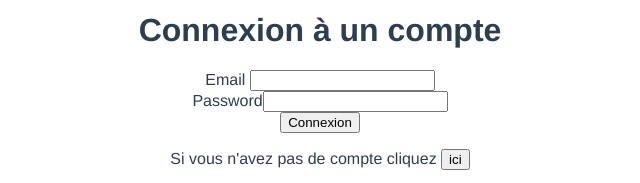
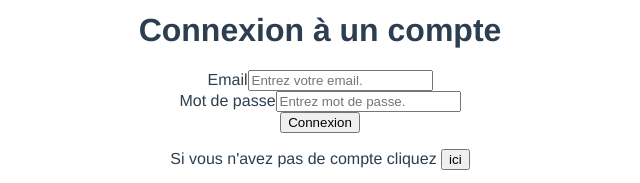
Before and after one commit to MaxTuron/Groupomania, a Vue app in the folder frontend/: page / in a window 1280 px wide. Shown: the part 289-472 px from the top of the page, without its empty margins (320-960 px from the left). Built offline with nearby package versions, Linux system fonts and the light colour scheme; the HTML template or start-up script is replaced by a standard one.

Commit message:
Mise en place du login !

```diff
--- /dev/null
+++ b/frontend/src/Pages/Message.vue
@@ -0,0 +1,13 @@
+<template>
+  <h1>Bienvenue sur la page de messagerie !</h1>
+</template>
+
+<script>
+export default {
+  name: "Message"
+}
+</script>
+
+<style scoped>
+
+</style>
--- a/frontend/src/components/Login.vue
+++ b/frontend/src/components/Login.vue
@@ -1,25 +1,62 @@
 <template>
-  <form>
+  <form @submit.prevent="login">
+    <div>
+      <label for="inputEmail">Email</label>
+      <input
+          v-model="inputEmail"
+          type="text"
+          id="inputEmail"
+          placeholder="Entrez votre email."
+      />
+    </div>
+
     <div class="form-example">
-      <label for="email">Email </label>
-      <input type="text" name="email" id="email" required>
+      <label for="inputPassword">Mot de passe</label>
+      <input
+          v-model="inputPassword"
+          type="text"
+          id="inputPassword"
+          placeholder="Entrez mot de passe."
+      />
     </div>
-    <div class="form-example">
-      <label for="password">Password</label>
-      <input type="password" name="password" id="password" required>
-    </div>
-    <div class="form-example">
+
+    <div>
       <input type="submit" value="Connexion">
     </div>
+
   </form>
 </template>
 
 <script>
+import axios from 'axios';
+import router from '../router';
+
 export default {
   name: "Login",
-  props: {
-    msg: String
+  data() {
+    return {
+      inputEmail: '',
+      inputPassword: ''
+    };
   },
+  methods: {
+    login() {
+      axios
+          .post('http://localhost:3000/api/user/login', {
+            email: this.inputEmail,
+            password: this.inputPassword
+          })
+          .then(function(res) {
+            sessionStorage.setItem('userId', res.data.userId);
+            sessionStorage.setItem('userName', res.data.name);
+            console.log("Vous êtes connecté !");
+            router.push({ path: '/Message' });
+          })
+          .catch(error => {
+            console.log(error);
+          });
+    }
+  }
 }
 </script>
 
--- a/frontend/src/router/index.js
+++ b/frontend/src/router/index.js
@@ -1,6 +1,7 @@
 import { createRouter, createWebHistory } from 'vue-router'
 import Accueil from '../Pages/Accueil.vue';
 import Signup from '../Pages/Signup.vue';
+import Message from '../Pages/Message.vue';
 
 
 const routes = [
@@ -14,6 +15,11 @@ const routes = [
     name: 'Signup',
     component: Signup
   },
+  {
+    path: '/Message',
+    name: 'Message',
+    component: Message
+  },
 ]
 
 const router = createRouter({
```
